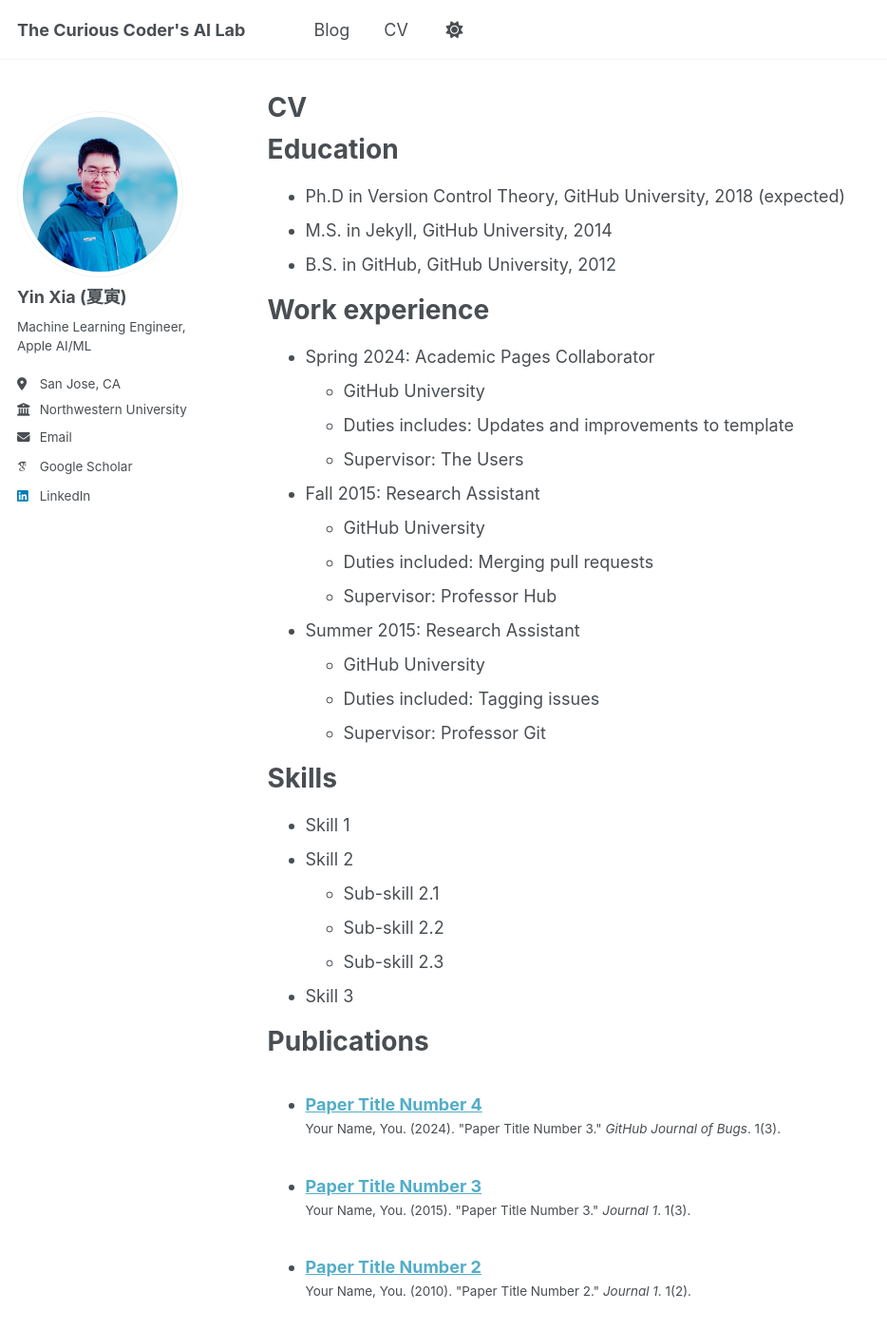
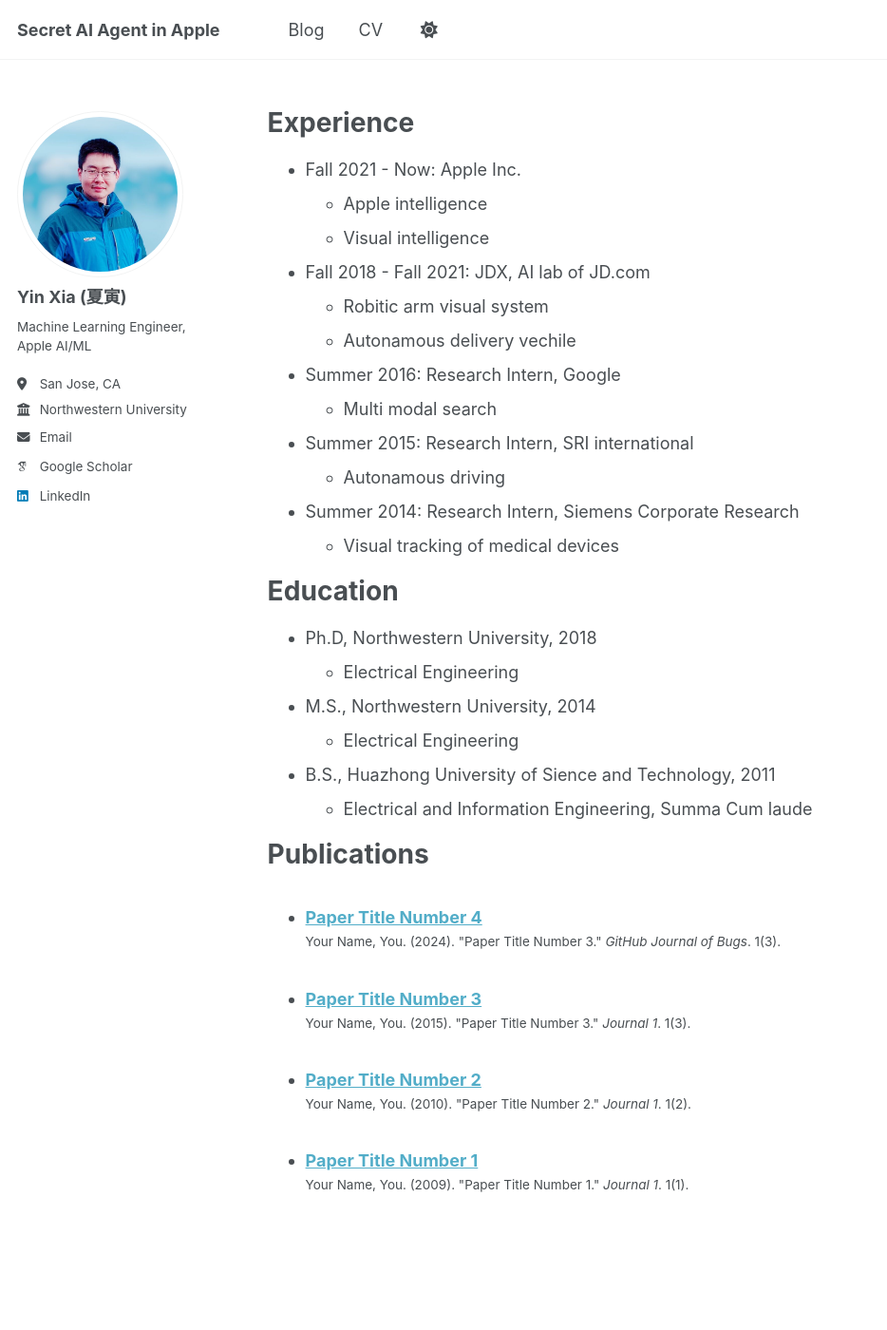
Before and after one commit to Yin-Shane-Xia/yin-xia.github.io, a Jekyll site: the page built from _pages/cv.md, in a window 1280 px wide and 1400 px high. Shown: the whole window at 95% size, without its empty margins (0-934 px from the left). Built offline with Jekyll 4.4.1, drawn with Linux system fonts in a browser that asks for light colours; some web fonts are replaced; some of the changed text lies outside the part shown.

Commit message:
revise main page and cv

```diff
--- a/_config.yml
+++ b/_config.yml
@@ -9,7 +9,7 @@
 # Basic Site Settings
 locale                   : "en-US"
 site_theme               : "default"
-title                    : "The Curious Coder's AI Lab"
+title                    : "Secret AI Agent in Apple"
 title_separator          : "-"
 name                     : &name "Yin Xia"
 description              : &description "personal description"
--- a/_pages/cv.md
+++ b/_pages/cv.md
@@ -1,6 +1,6 @@
 ---
 layout: archive
-title: "CV"
+title: ""
 permalink: /cv/
 author_profile: true
 redirect_from:
@@ -9,37 +9,34 @@ redirect_from:
 
 {% include base_path %}
 
+Experience
+======
+* Fall 2021 - Now: Apple Inc.
+  * Apple intelligence
+  * Visual intelligence
+
+* Fall 2018 - Fall 2021: JDX, AI lab of JD.com
+  * Robitic arm visual system
+  * Autonamous delivery vechile
+
+* Summer 2016: Research Intern, Google
+  * Multi modal search
+
+* Summer 2015: Research Intern, SRI international
+  * Autonamous driving
+
+* Summer 2014: Research Intern, Siemens Corporate Research
+  * Visual tracking of medical devices
+
 Education
 ======
-* Ph.D in Version Control Theory, GitHub University, 2018 (expected)
-* M.S. in Jekyll, GitHub University, 2014
-* B.S. in GitHub, GitHub University, 2012
+* Ph.D, Northwestern University, 2018
+  * Electrical Engineering
+* M.S., Northwestern University, 2014
+  * Electrical Engineering
+* B.S., Huazhong University of Sience and Technology, 2011
+  * Electrical and Information Engineering, Summa Cum laude
 
-Work experience
-======
-* Spring 2024: Academic Pages Collaborator
-  * GitHub University
-  * Duties includes: Updates and improvements to template
-  * Supervisor: The Users
-
-* Fall 2015: Research Assistant
-  * GitHub University
-  * Duties included: Merging pull requests
-  * Supervisor: Professor Hub
-
-* Summer 2015: Research Assistant
-  * GitHub University
-  * Duties included: Tagging issues
-  * Supervisor: Professor Git
-
-Skills
-======
-* Skill 1
-* Skill 2
-  * Sub-skill 2.1
-  * Sub-skill 2.2
-  * Sub-skill 2.3
-* Skill 3
 
 Publications
 ======
@@ -47,7 +44,7 @@ Publications
     {% include archive-single-cv.html %}
   {% endfor %}</ul>
 
-Talks
+<!-- Talks
 ======
   <ul>{% for post in site.talks reversed %}
     {% include archive-single-talk-cv.html  %}
@@ -61,4 +58,4 @@ Teaching
 
 Service and leadership
 ======
-* Currently signed in to 43 different slack teams
+* Currently signed in to 43 different slack teams -->
```
Also changed, not shown: _pages/about.md (+2 -3 lines).
